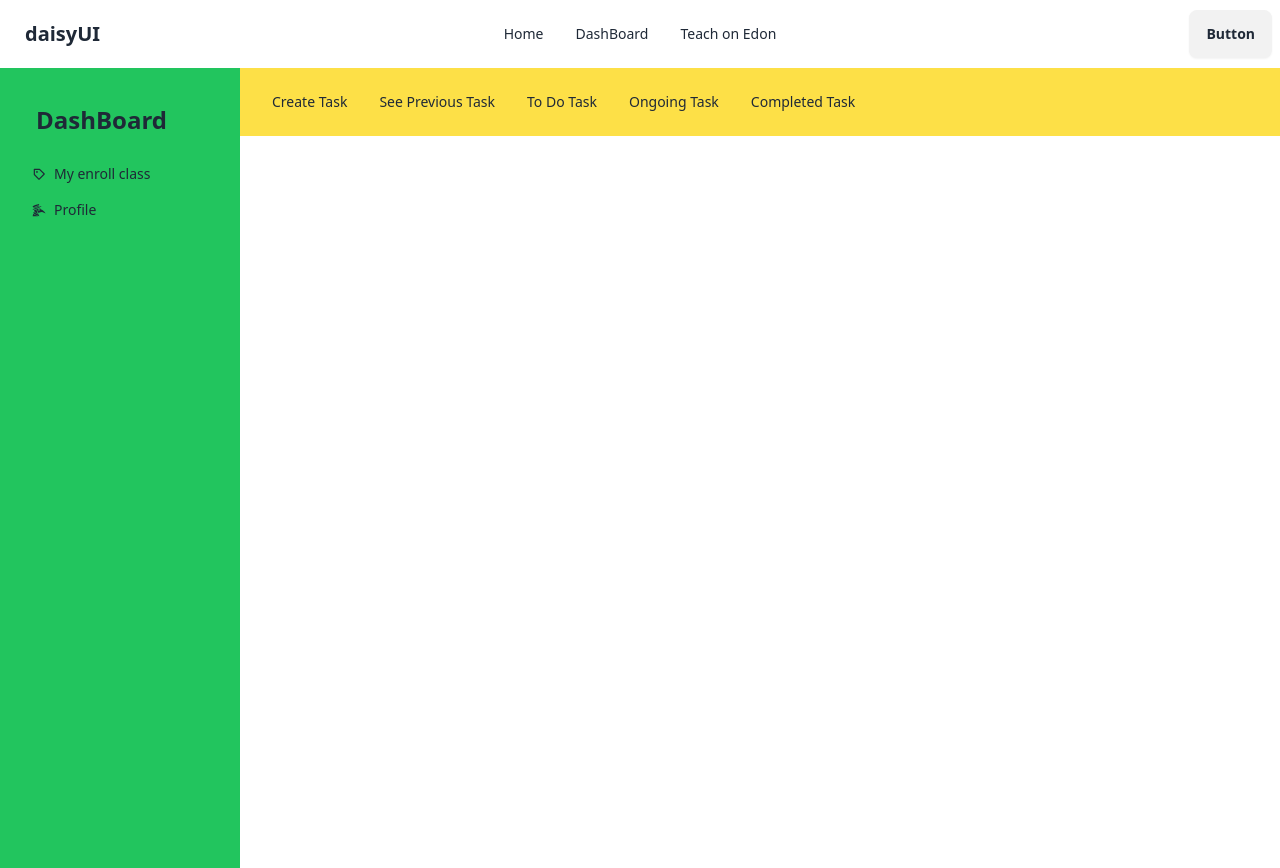
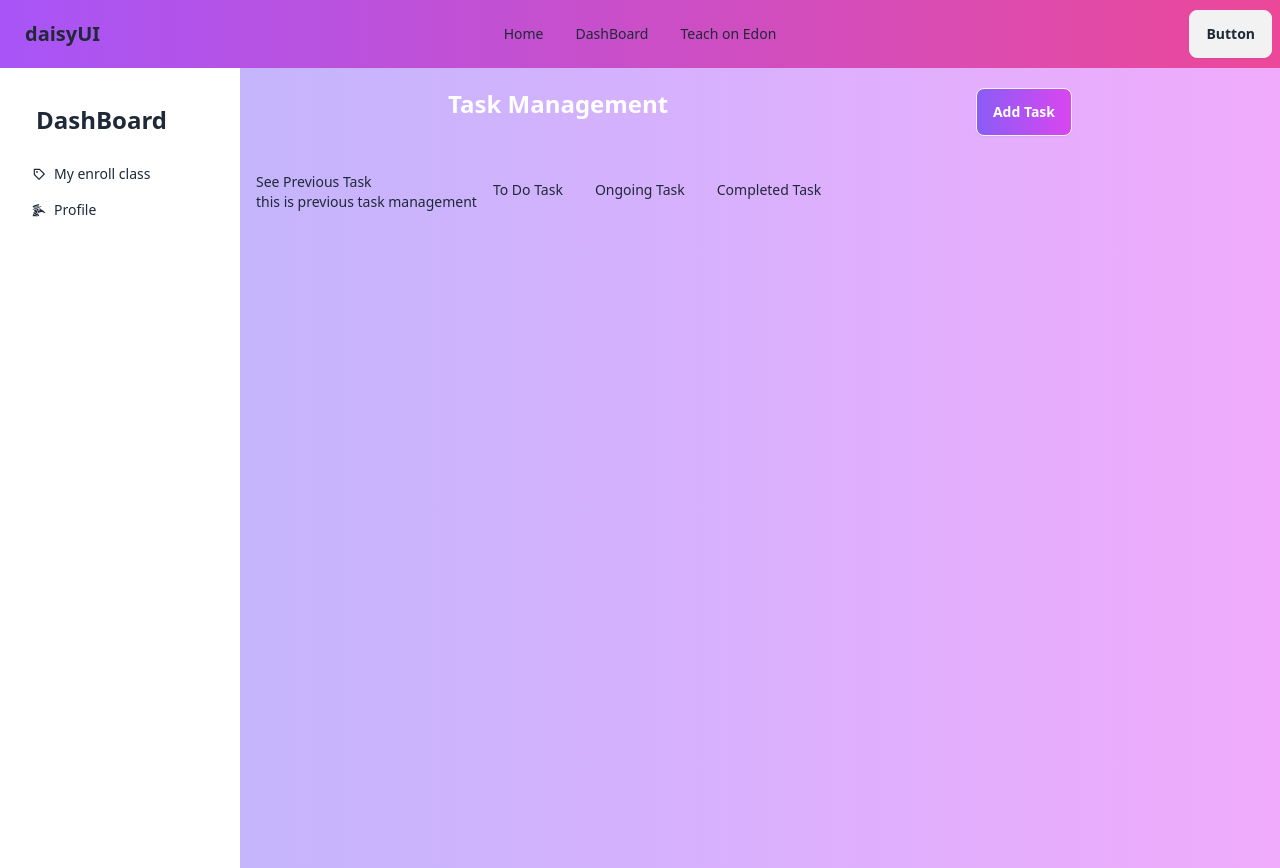
Before and after one commit to Foysal432/First-Job-task, a React (Vite) app: page /board in a window 1280 px wide. Built offline with nearby package versions, Linux system fonts and the light colour scheme; no server answers.

Commit message:
added dasboard add task

```diff
--- a/src/Navbar.jsx
+++ b/src/Navbar.jsx
@@ -8,7 +8,7 @@ const Navbar = () => {
     </>
     return(
         <div>
-             <div className="navbar bg-base-100">
+             <div className="navbar bg-gradient-to-r from-purple-500 to-pink-500">
   <div className="navbar-start">
     <div className="dropdown">
       <div tabIndex={0} role="button" className="btn btn-ghost lg:hidden">
--- /dev/null
+++ b/src/Page/DashBoard/AddTask.jsx
@@ -0,0 +1,7 @@
+const AddTask = () => {
+    return(
+        <div>
+             <p> HELLO I Am AddTask </p>
+        </div>
+    )}
+export default AddTask;
--- a/src/Page/DashBoard/DashBoard.jsx
+++ b/src/Page/DashBoard/DashBoard.jsx
@@ -1,13 +1,12 @@
-import { NavLink } from "react-router-dom";
-import { FaHome } from "react-icons/fa";
+import { NavLink, Outlet } from "react-router-dom";
 import { GiPlagueDoctorProfile } from "react-icons/gi";
 import { BiPurchaseTag } from "react-icons/bi";
 
 const DashBoard = () => {
-    return(
+   return (
       <div className="flex">
          {/* dashboard side bar */}
-         <div className="w-60 h-screen bg-green-500">
+         <div className="w-60 h-screen bg-white">
             <ul className="menu p-4">
                {
                   // User dashbord
@@ -15,26 +14,78 @@ const DashBoard = () => {
                      <h1 className="p-5 text-2xl font-bold">DashBoard</h1>
                      <li> <NavLink to={'/dashboard/enrollClass'}> <BiPurchaseTag /> My enroll class</NavLink> </li>
                      <li> <NavLink to={'/dashboard/profile'}> <GiPlagueDoctorProfile /> Profile</NavLink></li>
-
-
                   </>
                }
             </ul>
          </div>
          {/* dashboard content */}
-         <div className="flex-1">
+         <div className="flex-1 bg-gradient-to-r from-violet-300 to-fuchsia-300">
 
             <div>
-            <ul className="menu p-4 flex flex-row bg-yellow-300">
-          <li> <NavLink to={'/dashboard/enrollClass'}>Create Task</NavLink> </li>
-          <li> <NavLink to={'/dashboard/profile'}>See Previous Task</NavLink></li>
+               <div className="flex justify-between w-3/5 mx-auto my-5">
+                  <h1 className="text-2xl font-bold text-white">Task Management</h1>
+                  <div>
+                     {/* You can open the modal using document.getElementById('ID').showModal() method */}
+                     <button className="btn text-white bg-gradient-to-r from-violet-500 to-fuchsia-500" onClick={() => document.getElementById('my_modal_3').showModal()}>Add Task</button>
+                     <dialog id="my_modal_3" className="modal">
+                        <div className="modal-box">
+                           <form method="dialog">
+                              {/* if there is a button in form, it will close the modal */}
+                              <button className="btn btn-sm btn-circle btn-ghost absolute right-2 top-2">✕</button>
+                           </form>
+                           <h3 className="font-bold text-lg">Create Your New Task</h3>
+                           {/* 1st input */}
+                           <div className="relative z-0 w-full mb-5 group mt-2">
+                              <input type="text" name="title" id="floating_email" className="block py-2.5 px-0 w-full text-sm text-gray-900 bg-transparent border-0 border-b-2 border-gray-300 appearance-none dark:text-white dark:border-gray-600 dark:focus:border-blue-500 focus:outline-none focus:ring-0 focus:border-blue-600 peer" placeholder=" " required />
+                              <label for="floating_email" className="peer-focus:font-medium absolute text-sm text-gray-500 dark:text-gray-400 duration-300 transform -translate-y-5 scale-75 top-4 -z-10 origin-[0] peer-focus:start-0 rtl:peer-focus:translate-x-1/4 rtl:peer-focus:left-auto peer-focus:text-blue-600 peer-focus:dark:text-blue-500 peer-placeholder-shown:scale-100 peer-placeholder-shown:translate-y-0 peer-focus:scale-75 peer-focus:-translate-y-6">Title</label>
+                           </div>
+                           <div>
+                              <label className="form-control">
+                                 <div className="label">
+                                    <span className="label-text">description</span>
+                                 </div>
+                                 <textarea className="textarea textarea-bordered h-24" placeholder="Description"></textarea>
+
+                              </label>
+                           </div>
+                           <div className="relative z-0 w-full mb-5 group mt-4">
+                              <input type="date" name="title" id="floating_email" className="block py-2.5 px-0 w-full text-sm text-gray-900 bg-transparent border-0 border-b-2 border-gray-300 appearance-none dark:text-white dark:border-gray-600 dark:focus:border-blue-500 focus:outline-none focus:ring-0 focus:border-blue-600 peer" placeholder=" " required />
+                              <label for="floating_email" className="peer-focus:font-medium absolute text-sm text-gray-500 dark:text-gray-400 duration-300 transform -translate-y-5 scale-75 top-4 -z-10 origin-[0] peer-focus:start-0 rtl:peer-focus:translate-x-1/4 rtl:peer-focus:left-auto peer-focus:text-blue-600 peer-focus:dark:text-blue-500 peer-placeholder-shown:scale-100 peer-placeholder-shown:translate-y-0 peer-focus:scale-75 peer-focus:-translate-y-6">deadlines</label>
+                           </div>
+                           {/* prority */}
+                           <div>
+                              <label className="form-control w-full">
+                                 <div className="label">
+                                    <span className="label-text">Priority</span>
+
+                                 </div>
+                                 <select className="select select-bordered">
+                                    <option disabled selected>Priority</option>
+                                    <option>Low</option>
+                                    <option>Moderate</option>
+                                    <option>High</option>
+                                 </select>
+                              </label>
+                           </div>
+                        </div>
+                     </dialog>
+                  </div>
+               </div>
+               <ul className="menu p-4 flex flex-row ">
+                  <div>
+                     <li> See Previous Task</li>
+                     <p>this is previous task management</p>
+                  </div>
                   <li> <NavLink to={'/dashboard/profile'}> To Do  Task</NavLink></li>
                   <li> <NavLink to={'/dashboard/profile'}> Ongoing Task</NavLink></li>
                   <li> <NavLink to={'/dashboard/profile'}> Completed Task</NavLink></li>
-
                </ul>
+               <div>
+                  <Outlet></Outlet>
                </div>
             </div>
          </div>
-    )}
+      </div>
+   )
+}
 export default DashBoard;
```
Also changed, not shown: src/main.jsx (+5 -2 lines). Lines whose indentation alone changed are shown as unchanged.
